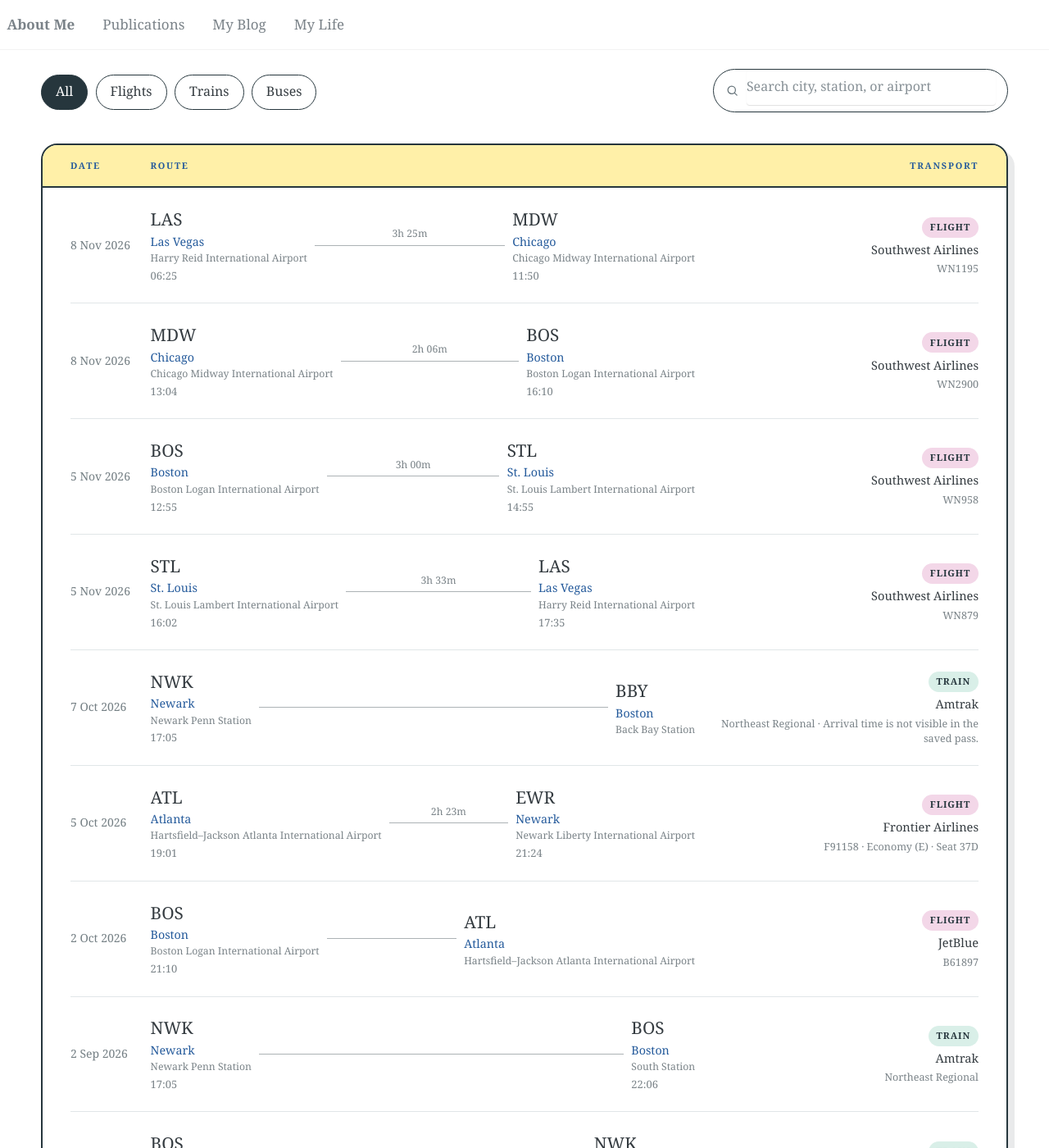
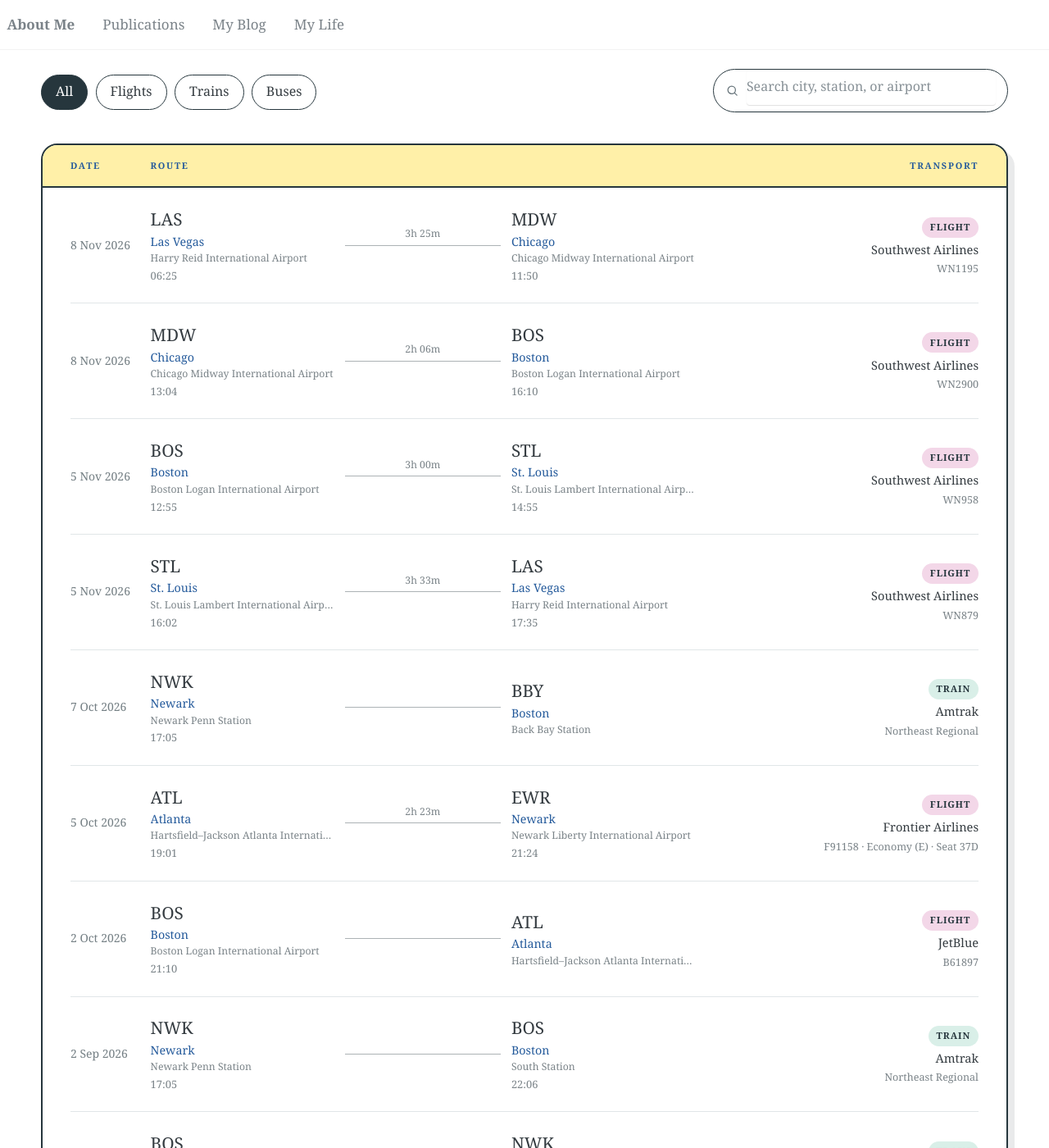
Before and after one commit to Cathylixi/Cathylixi.github.io, a Jekyll site: the page built from _pages/life-travel-flights.md, in a window 1280 px wide and 1400 px high, scrolled down 405 px. Shown: the whole window at 82% size. Built offline with Jekyll 4.4.1, drawn with Linux system fonts in a browser that asks for light colours.

Commit message:
Align route columns and simplify missing times

```diff
--- a/_data/travel_ground.yml
+++ b/_data/travel_ground.yml
@@ -13,7 +13,6 @@
   from_time: "17:05"
   to_id: BOS-BBY
   to_code: BBY
-  note: "Arrival time is not visible in the saved pass."
 
 - id: amtrak-2026-09-02
   sort_date: 2026-09-02
--- a/_sass/_travel.scss
+++ b/_sass/_travel.scss
@@ -964,8 +964,8 @@
 
 .trip-flight__route {
   display: grid;
-  grid-template-columns: minmax(52px, auto) minmax(34px, 1fr) minmax(52px, auto);
-  gap: 0.55rem;
+  grid-template-columns: minmax(0, 1fr) minmax(140px, 0.85fr) minmax(0, 1fr);
+  gap: 0.75rem;
   align-items: center;
 
   > i {
@@ -1774,6 +1774,7 @@
   .trip-archive-card > i { grid-column: 3; grid-row: 1 / span 2; }
   .flight-archive-ledger__columns,
   .flight-archive-ledger__body .trip-flight { grid-template-columns: 68px minmax(0, 1fr) 120px; }
+  .trip-flight__route { grid-template-columns: minmax(0, 1fr) minmax(96px, 0.72fr) minmax(0, 1fr); }
   .trip-detail-toolbar { align-items: stretch; flex-direction: column; }
   .trip-detail-search { width: 100%; }
   .page__content .trip-detail-search-status { text-align: left; }
```
